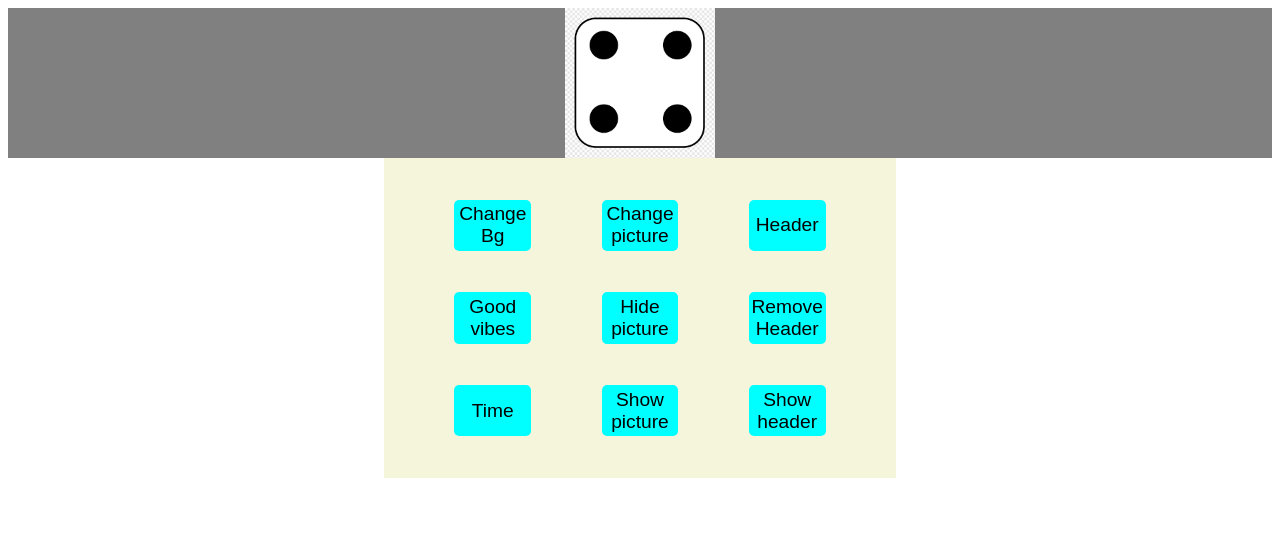
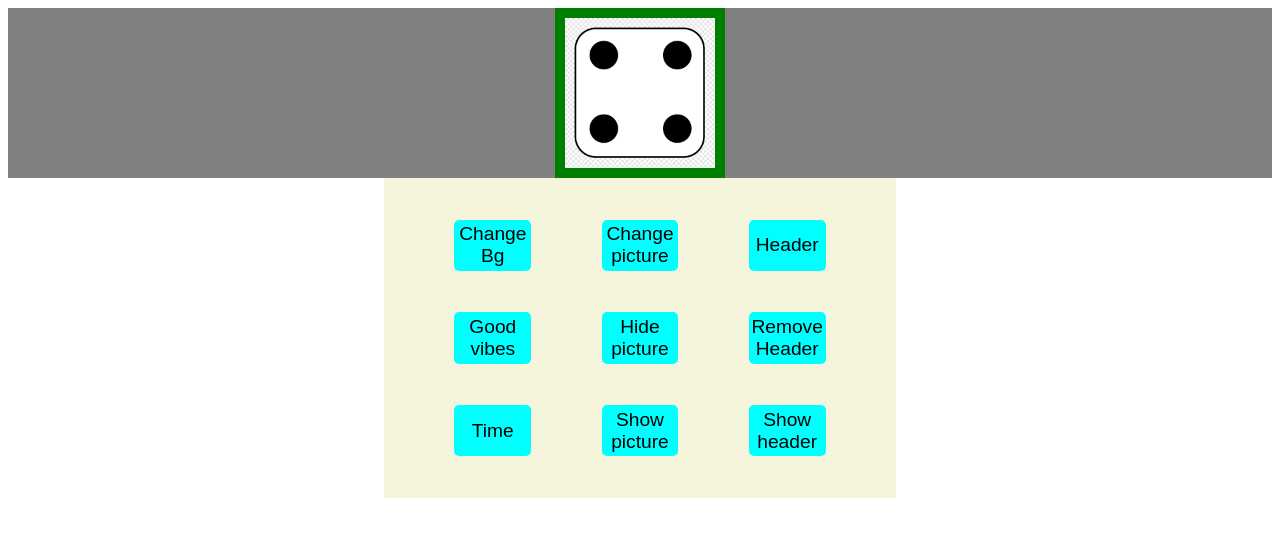
Before and after one commit to Arvid-Nilsson/WeuWeb-slutprov, a plain HTML site: page index.html in a window 1280 px wide. Both pictures are taken after a click on the button "Header". Drawn offline with Linux system fonts and the light colour scheme.

Commit message:
adding green boarder to img when header is on

```diff
--- a/index.js
+++ b/index.js
@@ -57,7 +57,11 @@ function togleBgColour(){
 
 function centerHeader(){
     let header = document.getElementById("header");
-    let img = document.getElementById("imgAlign");
+
+    //div around img that can center img by changing justify content to center
+    let imgAlign = document.getElementById("imgAlign");
+
+    let img = document.getElementById("bild");
 
     if(headerCentered == false){
         header.style.backgroundColor = "gray";
@@ -66,7 +70,9 @@ function centerHeader(){
         header.style.textAlign = "center";
 
         //center img
-        img.style.justifyContent = "center"
+        imgAlign.style.justifyContent = "center"
+
+        img.style.border = "10px solid green"
 
         headerCentered = true;
     }
@@ -77,7 +83,9 @@ function centerHeader(){
         header.style.textAlign = "left";
 
         //move  img left
-        img.style.justifyContent = "flex-start"
+        imgAlign.style.justifyContent = "flex-start"
+
+        img.style.border = "transparent"
 
         headerCentered = false;
     }
--- a/style.css
+++ b/style.css
@@ -7,7 +7,7 @@ body{
     display: none;
 }
 
-img{
+#bild{
     width: 30vw;
     max-width: 150px;
 }
```
